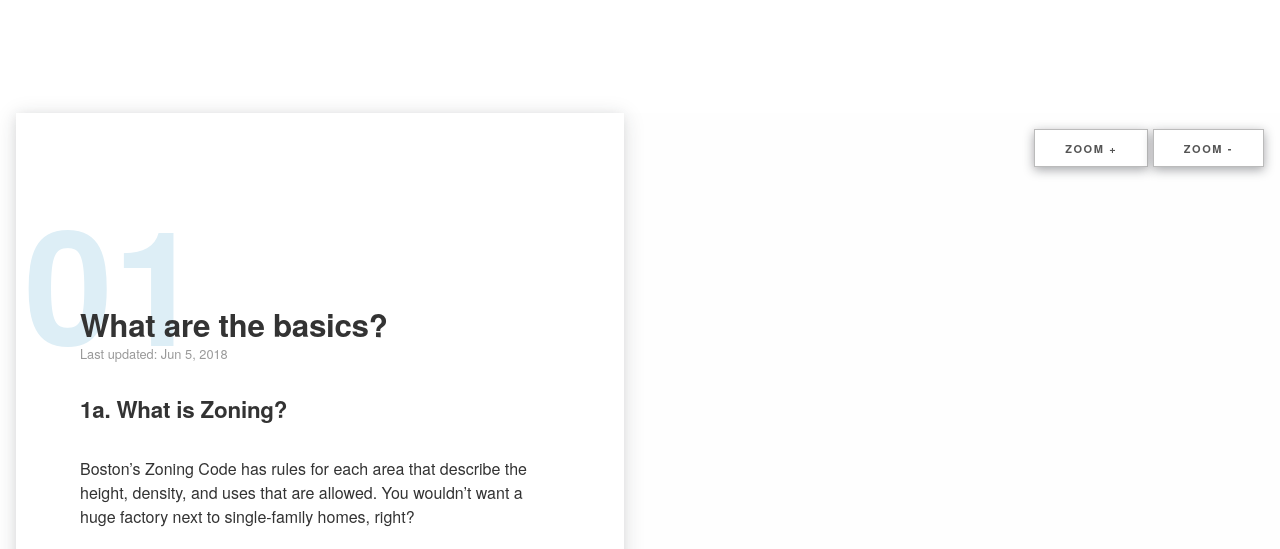
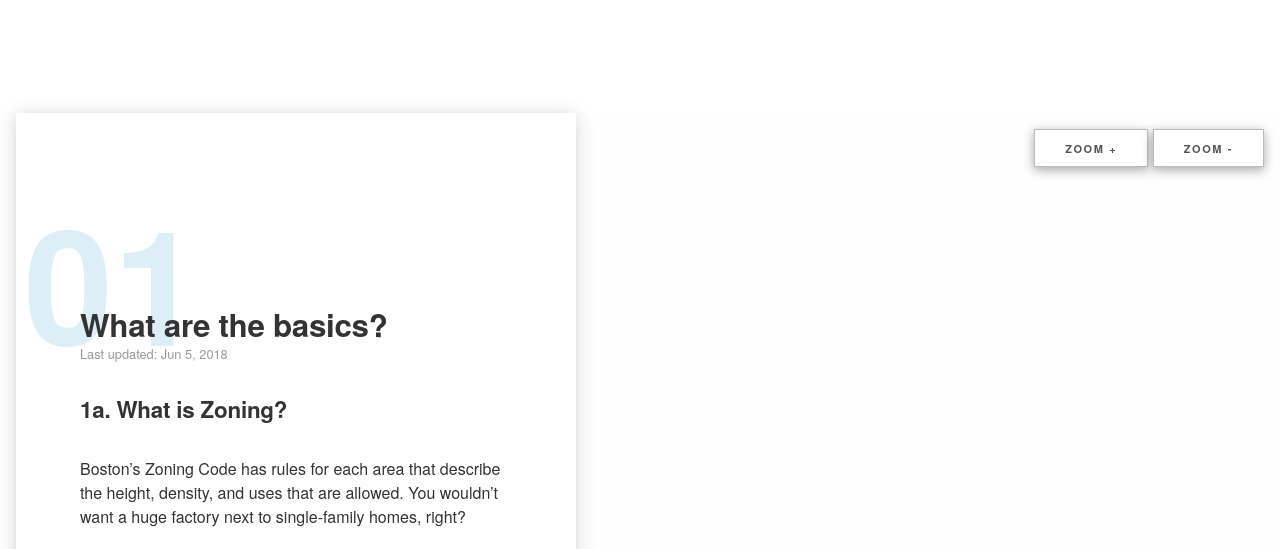
Before and after one commit to isaacchansky/housingilab, a Jekyll site: the page built from index.html, in a window 1280 px wide. Shown: the part 739-1288 px from the top of the page. Built offline with Jekyll 4.4.1, drawn with Linux system fonts in a browser that asks for light colours; a script that is not in the unit is left out; grey boxes are pictures that could not be loaded.

Commit message:
adjust widths

```diff
--- a/_sass/_layout.scss
+++ b/_sass/_layout.scss
@@ -22,7 +22,7 @@ body {
 
 .page-content .lesson-modules {
     background: $color_white;
-    width: 38rem;
+    width: 35rem;
     padding: 2rem 4rem;
     box-shadow: 0 3px 20px rgba(33,38,45,.15), -1px 1px 10px rgba(0,0,0,.05);
     z-index: 1;
@@ -33,7 +33,7 @@ body {
     position: absolute;
     top: 0;
     right: 0;
-    width: calc(100% - 38rem);
+    width: calc(100% - 35rem);
     height: 100vh;
     background: #fefefe;
     z-index: 0;
```
Also changed, not shown: 4 other files.
